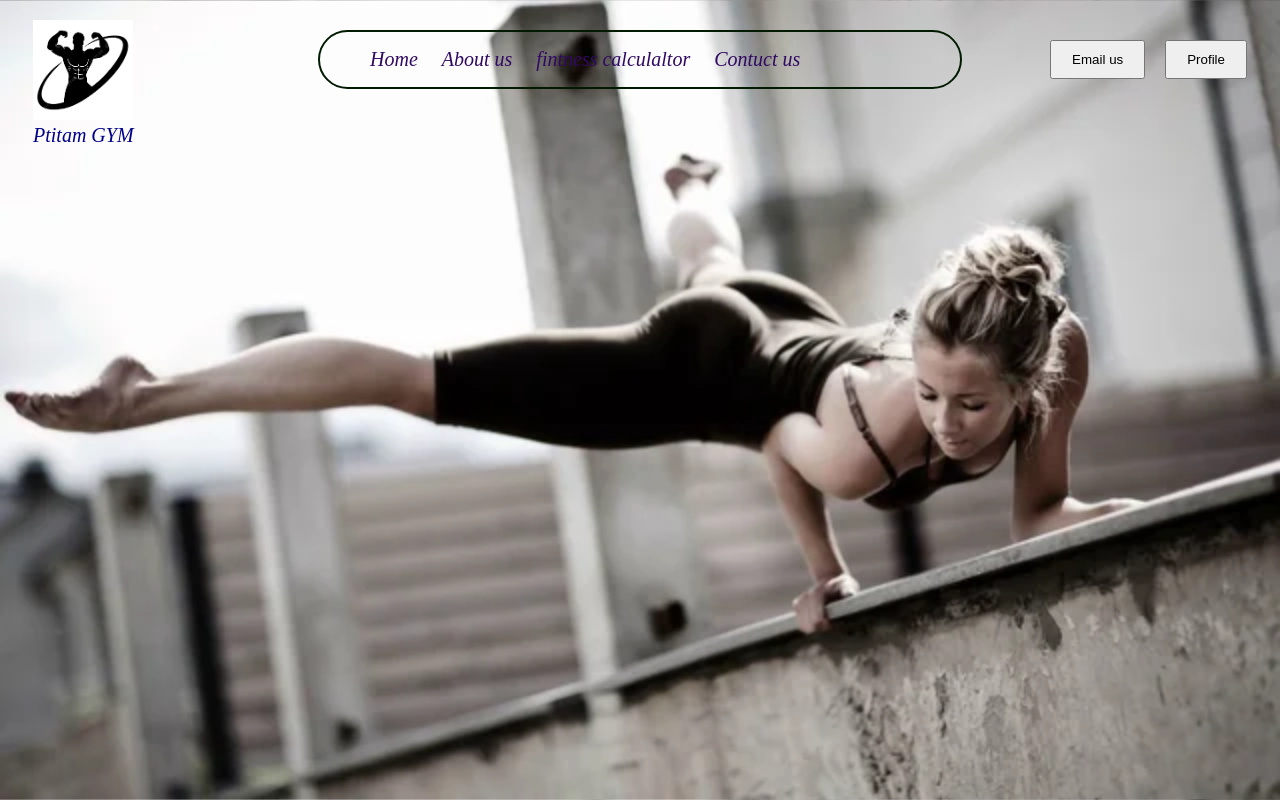
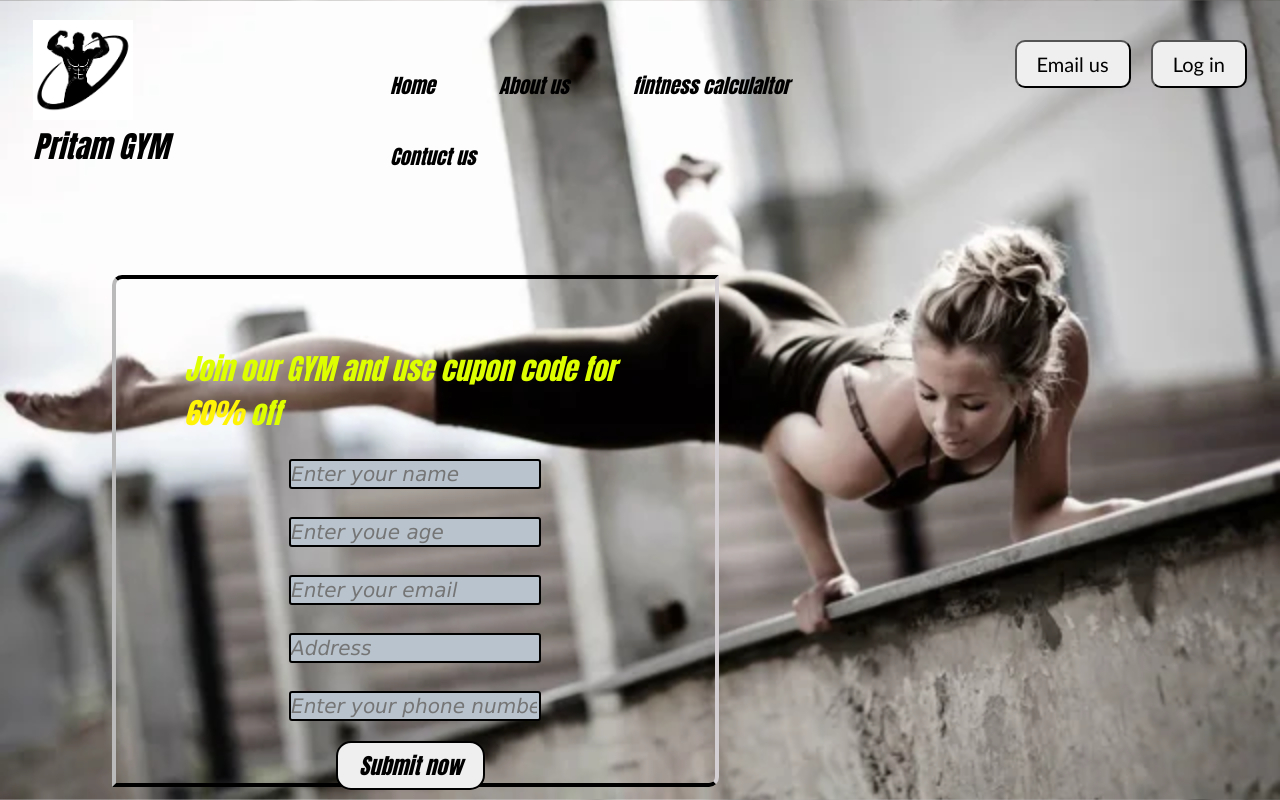
Before and after one commit to PRITAM-TU/gym-websites, a plain HTML site: page index.html in a window 1280 px wide. Shown: the top 800 px of the page. Drawn offline with Linux system fonts and the light colour scheme.

Commit message:
add new file

```diff
--- a/index.css
+++ b/index.css
@@ -26,12 +26,12 @@ height: 10000px;
 
 }
 .mid{
-    border: 2px solid #011a01;
-    border-radius: 30px;
+
+
     display:block;
     width: 50%;
 
-    margin: 30px auto;
+    margin: 50px auto;
 
 
 
@@ -47,6 +47,7 @@ height: 10000px;
 }
 .navber li{
     display: inline-block;
+    padding: 20px;
 }
 .navber li a{
     color:hsl(266, 83%, 21%);
@@ -59,7 +60,9 @@ height: 10000px;
 .navber li a:hover{
 
 
-    color: #eae5e6;
+    color: hsl(61, 100%, 50%);
+    border: 2x solid;
+    background-color: black;
 
    border-radius: 10px;
 
@@ -72,23 +75,112 @@ height: 10000px;
 
 }
 .left div{
-    color: darkblue;
-    font-style: oblique;
-    font-size: 20px;
+    color: #0f0f24;
+    font-style:oblique;
+    font-size: 25px;
     text-align: center;
+
 
 }
 .btn
 {
     color: #000000;
-    padding: 10px 20px 10px 20px;
+    padding: 10px 20px;
     margin-top: 20px;
 
     margin-left: 20px;
+    border-radius: 10px;
 
 
+    box-shadow: #000000;
+    border-spacing: 6px;
+    cursor: pointer;
+
+
+}
+.mid ul li a{
+    font-size: 20px;
+    font-family: Impact, Haettenschweiler, 'Arial Narrow Bold', sans-serif;
+    font-style: oblique;
+    color: black;
 }
 .btn a{
     text-decoration: none;
     color:#000000;
+    font-size: 15px;
+    border-radius: 10px;
 }
+.contaner{
+    border: 4px solid;
+    border-top-color: hwb(0 0% 100%);
+    border-left-color: hwb(0 73% 27%);
+    border-right-color: hsl(300, 4%, 82%);
+    border-bottom-color: rgb(0, 0, 0);
+    border-top-left-radius: 10px;
+    border-bottom-right-radius: 10px;
+    width: 14%;
+    padding: 58px 210px;
+    margin: 83px 410px;
+    height: 388px;
+    margin-left:  112px;
+}
+
+.form_1{
+    margin:  14px -37px;
+
+    border: 2px solid black;
+    padding-left:0px;
+    border-radius: 3px;
+    color: rgb(255, 248, 248);
+    font-size: 20px;
+    font-family: 'Lucida Sans', 'Lucida Sans Regular', 'Lucida Grande', 'Lucida Sans Unicode', Geneva, Verdana, sans-serif;
+    background-color: #b8c3cd;
+    font-style: oblique;
+}
+.form_1:hover{
+    background-color: #557070;
+}
+.contaner p{
+
+    font-size: 29px;
+    font-family:Impact, Haettenschweiler, 'Arial Narrow Bold', sans-serif;
+    font-style: oblique;
+    margin: -8px -221px;
+    color: hsl(68, 100%, 50%);
+    padding: 18px 79px;
+}
+
+.bottun{
+    padding: 6px 21px;
+    margin: 6px 10px;
+    border: 2px solid black;
+    border-radius: 15px;
+    color: black;
+    font-size: 22px;
+    font-style: oblique;
+    font-family: Impact, Haettenschweiler, 'Arial Narrow Bold', sans-serif;
+}
+.bottun:hover{
+    background-color: #7e7ee7;
+
+}
+#coloer_1{
+    color: #fff307;
+}
+.contaner:hover{
+    background-color: #000000;
+}
+.left div{
+    color: black;
+    font-size: 30px;
+    font-family: Impact, Haettenschweiler, 'Arial Narrow Bold', sans-serif;
+    font-style: oblique;
+    text-align: center;
+}
+.btn:hover{
+    background-color: black;
+    color: hwb(80 99% 0%);
+}
+.btn a:hover{
+    color: hwb(80 99% 0%);
+}
--- a/index.html
+++ b/index.html
@@ -11,7 +11,7 @@
     <header class="header_1">
         <div class="left">
             <img src="logo.jpg" alt="">
-            <div> Ptitam GYM</div>
+            <div> Pritam GYM</div>
 
 
         </div>
@@ -29,18 +29,46 @@
         </div>
         <div class="right">
     <button class="btn">
-        <a href="#">Email us</a>
+        <a href="#"style="font-size: 20px; font-family:'Gill Sans', 'Gill Sans MT', Calibri, 'Trebuchet MS', sans-serif;" >Email us</a>
 
     </button><button class="btn">
-        <a href="#">Profile</a>
-
-
+        <a href="#" style="font-size: 20px; font-family:'Gill Sans', 'Gill Sans MT', Calibri, 'Trebuchet MS', sans-serif;" >Log in</a>
     </button>
 
 
         </div>
 
     </header>
+    <div class="contaner">
+        <p>Join our GYM and use cupon code for <strong id="coloer_1">60%</strong> off</p>
+        <form action="notation.php">
+            <label for="">
+                <div>
+                    <input type="text" placeholder="Enter your name" class="form_1">
+                </div>
+            </label>
+            <label for="">
+                <div>
+                    <input type="number" placeholder="Enter youe age" class="form_1">
+                </div>
+            </label>
+            <label for="">
+                <div>
+                    <input type="email" placeholder="Enter your email"class="form_1">
+                </div>
+            </label>
+            <label for="">
+                <div>
+                    <input type="text" placeholder="Address"class="form_1">
+                </div>
+            </label><label for="">
+                <div>
+                    <input type="text" placeholder="Enter your phone number"class="form_1">
+                </div>
+            </label>
+            <input type="button" value="Submit now" class="bottun">
+        </form>
+    </div>
 
 </body>
 </html>
```
